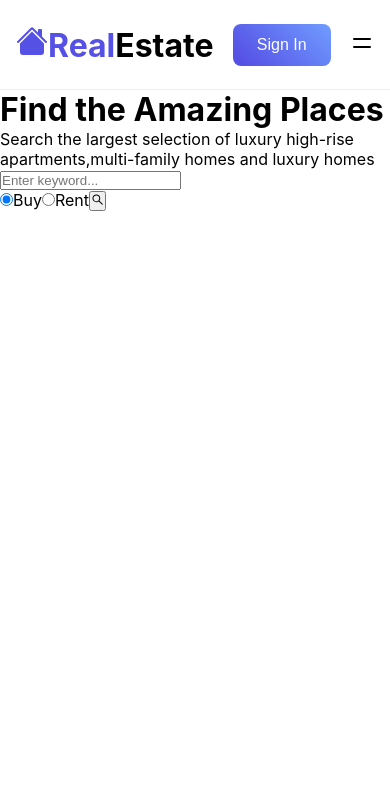
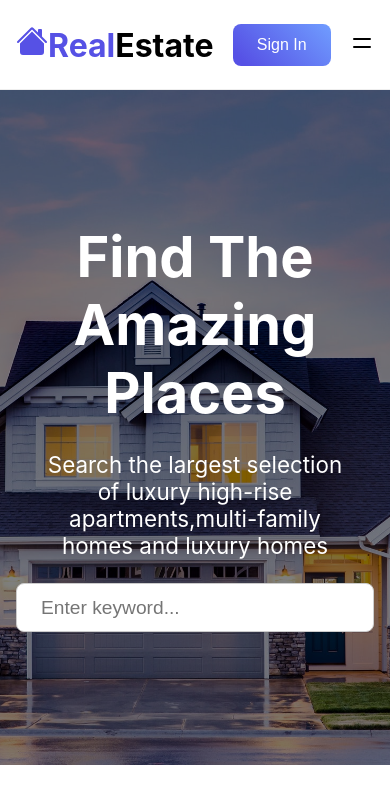
Before and after one commit to himal999/Real-Estate, a React (Create React App) app: page / in a window 390 px wide. Shown: the top 804 px of the page. Built offline with nearby package versions, Linux system fonts and the light colour scheme.

Commit message:
complete Hero section and responsive

```diff
--- a/src/components/hero/Hero.css
+++ b/src/components/hero/Hero.css
@@ -0,0 +1,93 @@
+.hero{
+    background-color: rgba(0, 0, 0, .5);
+    color:#fff;
+    width: 100%;
+    height: 80vh;
+    position: relative;
+    margin-bottom: 4rem;
+}
+
+.hero:before{
+    content: '';
+    background: url('../../assets/hero-img.jpg') no-repeat center center/cover;
+    height: 100%;
+    width: 100%;
+    position: absolute;
+    top: 0;
+    left: 0;
+    z-index: -1;
+}
+.hero .content{
+    height: 100%;
+    display: flex;
+    flex-direction: column;
+    justify-content: center;
+    text-align: center;
+    max-width: 700px;
+    margin: auto;
+    padding: 1rem;
+}
+.hero h1{
+    font-size: 3.5rem;
+    text-transform: capitalize;
+
+}
+.hero .search-text{
+    margin: 1.5rem;
+    font-size: 1.4rem;
+}
+.search{
+    display: flex;
+    background-color: #fff;
+    color: #333;
+    justify-content: space-between;
+    align-items: center;
+    border: 1px solid #ccc;
+    padding: 4px;
+    border-radius: 8px;
+}
+
+.search input[type=text]{
+    border: transparent;
+    background-color: transparent;
+    width: 400px;
+    font-size: 1.2rem;
+    font-family: 'Raleway',sans-serif;
+    padding: 0px 3px 0px 20px;
+}
+
+.search input[type=text]:focus{
+    outline: none;
+}
+.search lable{
+    padding: 0 12px 0 8px;
+}
+
+.search .radio{
+    display: flex;
+    align-items: center;
+}
+.search button{
+    background-image: linear-gradient(45deg,#5651e5 10%,#709dff 100%);
+    border: 1px solid #5651e5;
+    color: #fff;
+    padding: 10px ;
+    border-radius: 8px;
+    cursor: pointer;
+    font-size: .9rem;
+}
+
+@media screen and(max-width:940px){
+    .hero{
+        height: 70vh;
+    }
+
+    .hero h1{
+        font-size: 2.5rem;
+    }
+
+    .search input[type=text]{
+        width: 100%;
+
+    }
+}
--- a/src/components/hero/Hero.js
+++ b/src/components/hero/Hero.js
@@ -1,4 +1,4 @@
-import react from 'react'
+import react from 'react';
 import {AiOutlineSearch} from 'react-icons/ai';
 import './Hero.css';
 const Hero = ()=>{
```
